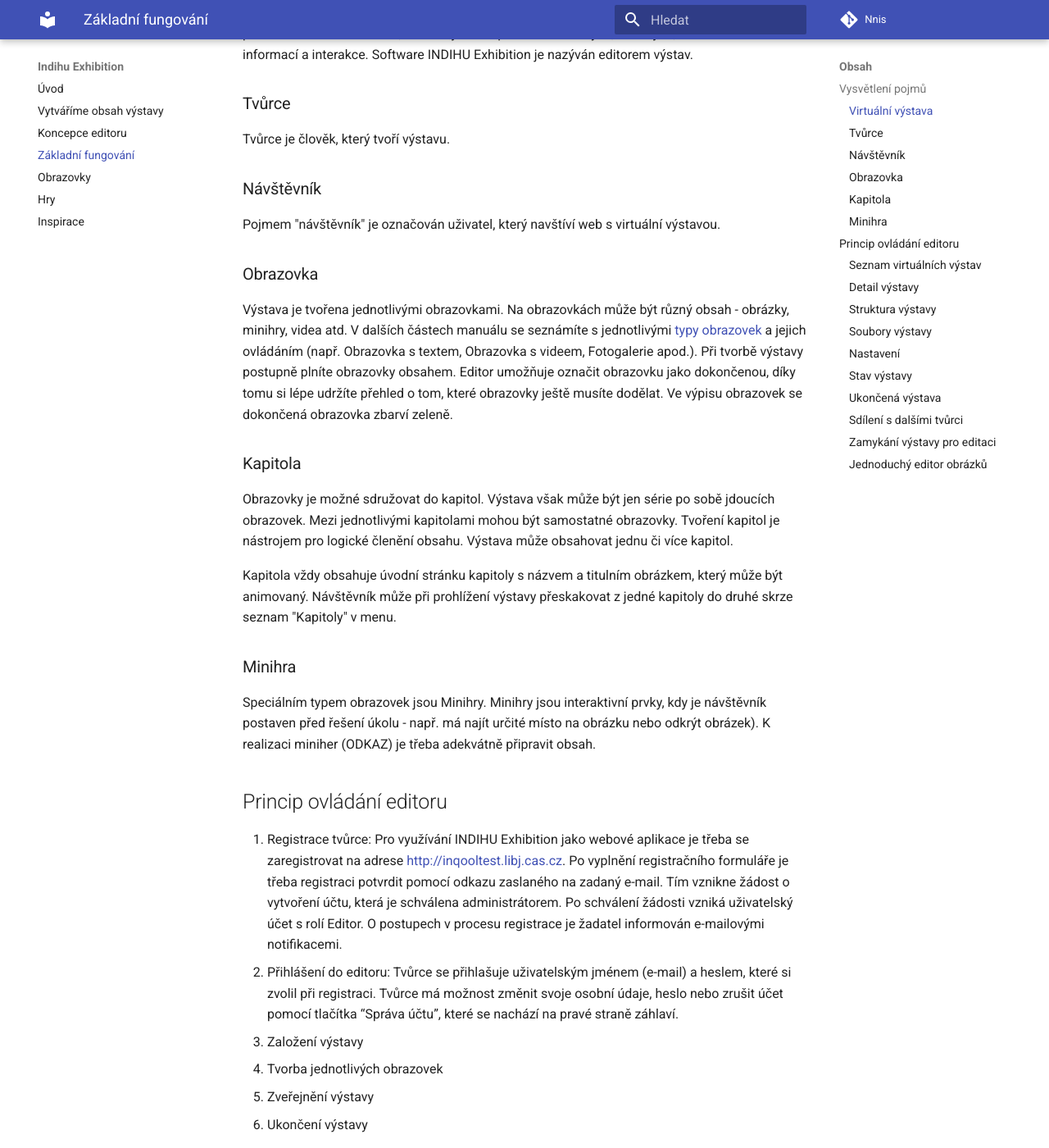
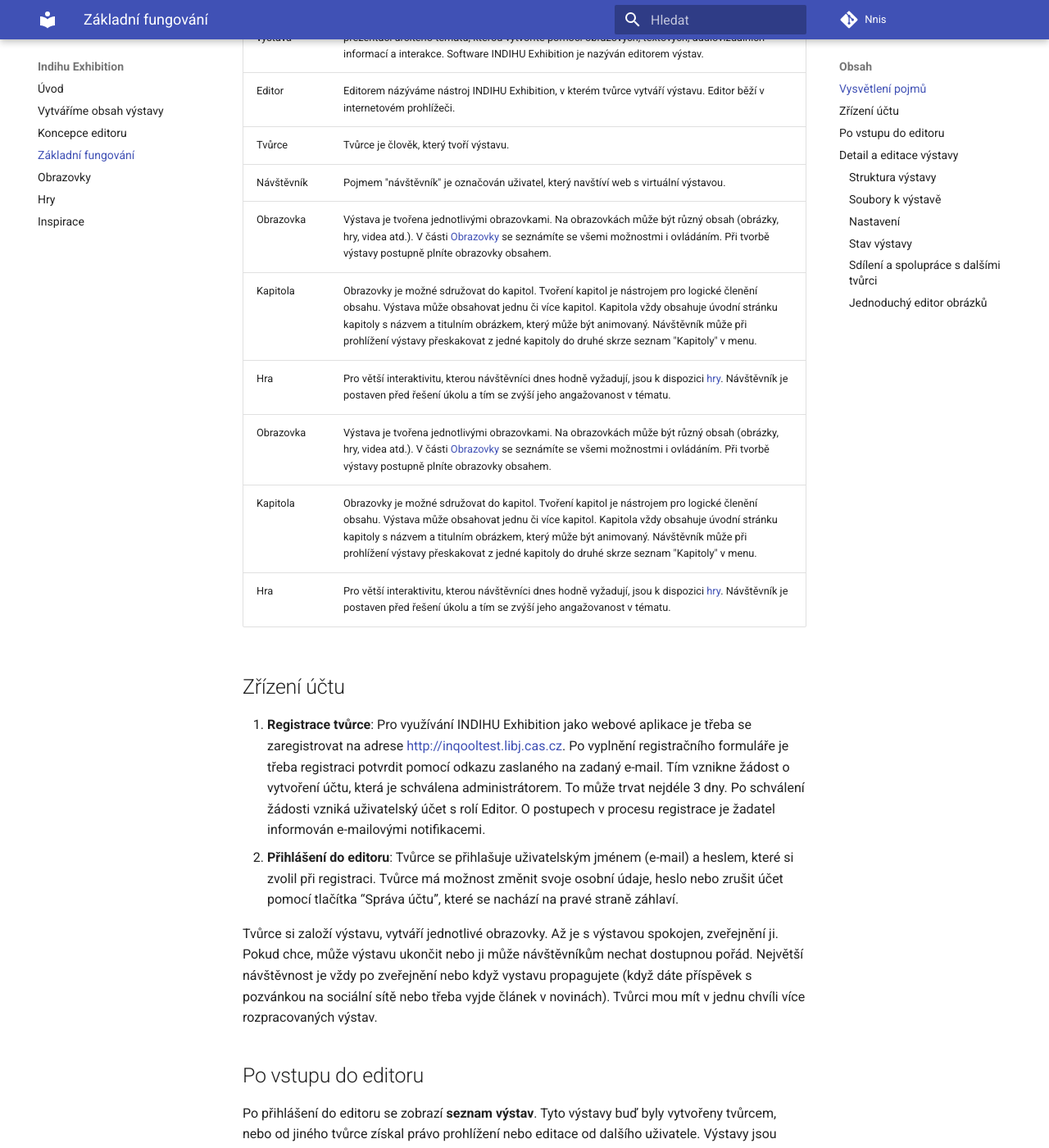
Before and after one commit to nnis/indihu-manual, an MkDocs documentation site: the page built from docs/zaklady.md, in a window 1280 px wide and 1400 px high, scrolled down 274 px. Shown: the whole window at 82% size. Built offline with MkDocs 1.6.1 and Material for MkDocs 9.7.7, drawn with Linux system fonts in a browser that asks for light colours; some of the changed text lies outside the part shown.

Commit message:
oprava textace, větší stručnost, základní pojmy v tabulce

```diff
--- a/docs/zaklady.md
+++ b/docs/zaklady.md
@@ -2,74 +2,40 @@
 
 ## Vysvětlení pojmů
 
-### Virtuální výstava
+| Pojem             | Vysvětlení                                                                                                                                                                                                                                                                                                                                                          |
+|-------------------|---------------------------------------------------------------------------------------------------------------------------------------------------------------------------------------------------------------------------------------------------------------------------------------------------------------------------------------------------------------------|
+| Virtuální výstava | Virtuální výstava je základním konceptem systému a výsledný produkt. Jedná se o ucelenou prezentaci určitého tématu, kterou vytvoříte pomocí obrazových, textových, audiovizuálních informací a interakce. Software INDIHU Exhibition je nazýván editorem výstav.                                                                                                   |
+| Editor            | Editorem názýváme nástroj INDIHU Exhibition, v kterém tvůrce vytváří výstavu. Editor běží v internetovém prohlížeči.                                                                                                                                                                                                                                                |
+| Tvůrce            | Tvůrce je člověk, který tvoří výstavu.                                                                                                                                                                                                                                                                                                                              |
+| Návštěvník        | Pojmem "návštěvník" je označován uživatel, který navštíví web s virtuální výstavou.                                                                                                                                                                                                                                                                                 |
+| Obrazovka         | Výstava je tvořena jednotlivými obrazovkami. Na obrazovkách může být různý obsah (obrázky, hry, videa atd.). V části [Obrazovky](obrazovky.md) se seznámíte se všemi možnostmi i ovládáním. Při tvorbě výstavy postupně plníte obrazovky obsahem.                                                                                                                   |
+| Kapitola          | Obrazovky je možné sdružovat do kapitol. Tvoření kapitol je nástrojem pro logické členění obsahu. Výstava může obsahovat jednu či více kapitol. Kapitola vždy obsahuje úvodní stránku kapitoly s názvem a titulním obrázkem, který může být animovaný. Návštěvník může při prohlížení výstavy přeskakovat z jedné kapitoly do druhé skrze seznam "Kapitoly" v menu. |
+| Hra               | Pro větší interaktivitu, kterou návštěvníci dnes hodně vyžadují, jsou k dispozici [hry](hry.md). Návštěvník je postaven před řešení úkolu a tím se zvýší jeho angažovanost v tématu.                                                                                                                                                                                |                                                                                                                                                                                                                                                              |
+| Obrazovka         | Výstava je tvořena jednotlivými obrazovkami. Na obrazovkách může být různý obsah (obrázky, hry, videa atd.). V části [Obrazovky](obrazovky.md) se seznámíte se všemi možnostmi i ovládáním. Při tvorbě výstavy postupně plníte obrazovky obsahem.                                                                                                                   |
+| Kapitola          | Obrazovky je možné sdružovat do kapitol. Tvoření kapitol je nástrojem pro logické členění obsahu. Výstava může obsahovat jednu či více kapitol. Kapitola vždy obsahuje úvodní stránku kapitoly s názvem a titulním obrázkem, který může být animovaný. Návštěvník může při prohlížení výstavy přeskakovat z jedné kapitoly do druhé skrze seznam "Kapitoly" v menu. |
+| Hra               | Pro větší interaktivitu, kterou návštěvníci dnes hodně vyžadují, jsou k dispozici [hry](hry.md). Návštěvník je postaven před řešení úkolu a tím se zvýší jeho angažovanost v tématu.                                                                                                                                                                                |
 
-Virtuální výstava je základním konceptem systému a výsledný produkt. Jedná se o ucelenou prezentaci určitého tématu, kterou vytvoříte pomocí obrazových, textových, audiovizuálních informací a interakce. Software INDIHU Exhibition je nazýván editorem výstav.
+## Zřízení účtu
 
-### Tvůrce
-
-Tvůrce je člověk, který tvoří výstavu.
-
-### Návštěvník
-
-Pojmem "návštěvník" je označován uživatel, který navštíví web s
-virtuální výstavou.
-
-### Obrazovka
-
-Výstava je tvořena jednotlivými obrazovkami. Na obrazovkách může být
-různý obsah - obrázky, minihry, videa atd. V dalších částech manuálu
-se seznámíte s jednotlivými [typy obrazovek](https://nnis.github.io/indihu-manual/obrazovky/) a jejich ovládáním (např. Obrazovka s textem, Obrazovka s videem, Fotogalerie apod.). Při tvorbě výstavy postupně plníte obrazovky obsahem. Editor umožňuje označit obrazovku jako dokončenou, díky tomu si lépe udržíte přehled o tom, které obrazovky ještě musíte dodělat. Ve výpisu obrazovek se dokončená obrazovka zbarví zeleně.
-
-### Kapitola
-
-Obrazovky je možné sdružovat do kapitol. Výstava však může být jen série po sobě jdoucích obrazovek. Mezi jednotlivými kapitolami mohou být
-samostatné obrazovky. Tvoření kapitol je nástrojem pro logické členění
-obsahu. Výstava může obsahovat jednu či více kapitol.
-
-Kapitola vždy obsahuje úvodní stránku kapitoly s názvem a titulním
-obrázkem, který může být animovaný. Návštěvník může při prohlížení
-výstavy přeskakovat z jedné kapitoly do druhé skrze seznam "Kapitoly" v
-menu.
-
-### Minihra
-
-Speciálním typem obrazovek jsou Minihry. Minihry jsou interaktivní
-prvky, kdy je návštěvník postaven před řešení úkolu - např. má najít
-určité místo na obrázku nebo odkrýt obrázek). K realizaci miniher
-(ODKAZ) je třeba adekvátně připravit obsah.
-
-## Princip ovládání editoru
-
-1.  Registrace tvůrce: Pro využívání INDIHU Exhibition jako webové
+1.  **Registrace tvůrce**: Pro využívání INDIHU Exhibition jako webové
     aplikace je třeba se zaregistrovat na adrese
     <http://inqooltest.libj.cas.cz>. Po vyplnění registračního formuláře
     je třeba registraci potvrdit pomocí odkazu zaslaného na zadaný
     e-mail. Tím vznikne žádost o vytvoření účtu, která je schválena
-    administrátorem. Po schválení žádosti vzniká uživatelský účet s rolí
-    Editor. O postupech v procesu registrace je žadatel informován
-    e-mailovými notifikacemi.
-2.  Přihlášení do editoru: Tvůrce se přihlašuje uživatelským jménem
+    administrátorem. To může trvat nejdéle 3 dny. Po schválení žádosti vzniká uživatelský účet s rolí Editor. O postupech v procesu registrace je žadatel informován e-mailovými notifikacemi.
+2.  **Přihlášení do editoru**: Tvůrce se přihlašuje uživatelským jménem
     (e-mail) a heslem, které si zvolil při registraci. Tvůrce má možnost
     změnit svoje osobní údaje, heslo nebo zrušit účet pomocí tlačítka
     “Správa účtu”, které se nachází na pravé straně záhlaví.
-3.  Založení výstavy
-4.  Tvorba jednotlivých obrazovek
-5.  Zveřejnění výstavy
-6.  Ukončení výstavy
 
-Tvůrce může mít v jednu chvíli více rozpracovaných výstav.
+Tvůrce si založí výstavu, vytváří jednotlivé obrazovky. Až je s výstavou spokojen, zveřejnění ji. Pokud chce, může výstavu ukončit nebo ji může návštěvníkům nechat dostupnou pořád. Největší návštěvnost je vždy po zveřejnění nebo když vystavu propagujete (když dáte příspěvek s pozvánkou na sociální sítě nebo třeba vyjde článek v novinách). Tvůrci mou mít v jednu chvíli více rozpracovaných výstav.
 
-### Seznam virtuálních výstav
+## Po vstupu do editoru
 
-Po přihlášení do editoru se zobrazí seznam výstav. Tyto výstavy buď byly
-vytvořeny tvůrcem, nebo od jiného tvůrce získal právo prohlížení nebo
-editace.
-
-Výstavy jsou zobrazeny graficky (obr. A) nebo seznam (obr. B). Pro
+Po přihlášení do editoru se zobrazí **seznam výstav**. Tyto výstavy buď byly vytvořeny tvůrcem, nebo od jiného tvůrce získal právo prohlížení nebo editace od dalšího uživatele. Výstavy jsou zobrazeny graficky pomocí **dlaždic** (obr. A) nebo jako **seznam** (obr. B). Pro
 přepínání zobrazení slouží ikonka v pravém horním rohu (1). Výstavy je
-možné filtrovat nebo řadit pomocí přepínačů v horní části okna
-(Naposledy použité, Název apod.) (2). Tvůrce může také vyhledávat v
+možné **filtrovat** nebo řadit pomocí přepínačů v horní části okna
+(Naposledy použité, Název apod.) (2). Tvůrce může také **vyhledávat** v
 seznamu výstav podle názvu (3).
 
 U každé výstavy jsou uvedeny základní informace, jako jsou: název, vlastník, stav a datum poslední změny (4).
@@ -81,7 +47,7 @@
 
 ![](img/uvod2-b-seznam.jpg)
 
-### Detail výstavy
+## Detail a editace výstavy
 
 Po otevření detailu výstavy se tvůrci zobrazí první záložka Struktura
 výstavy (1). Lze se přepnout na záložky Soubory (2) pro správu souborů
@@ -113,7 +79,7 @@
 
 ![](img/struktura-vystavy.jpg)
 
-### Soubory výstavy
+### Soubory k výstavě
 
 Každá výstava disponuje svým vlastním souborovým depozitářem, do kterého
 si tvůrce může nahrávat soubory potřebné pro tvorbu výstavy. Tvůrce také
@@ -139,53 +105,28 @@
 
 Každá výstava je v jednom z těchto stavů:
 
-1.  V přípravě: Výstava je v přípravě. Obsah výstavy je možné libovolně
+1.  **V přípravě**: Výstava je v přípravě. Obsah výstavy je možné libovolně
     upravovat. Výstava je přístupná pouze přihlášeným tvůrcům, se
     kterými je výstava sdílena.
-2.  Zveřejněná: Výstava je veřejně dostupná přes svoje URL. Výstavu není
+2.  **Zveřejněná**: Výstava je veřejně dostupná přes svoje URL. Výstavu není
     možné upravovat.
-3.  Ukončená: Výstava byla ukončena a není ani veřejně dostupná ani
-    určena k dalším úpravám. V záložce Nastavení lze v části "Informace
-    návštěvníkovi v případě, že je výstava již ukončená" vytvořit
-    stránku, která se zobrazí návštěvník, když je tato výstava již
-    nedostupná. Výstavu lze znovu převést do stavu V přípravě nebo
-    Zveřejněná.
+3.  **Ukončená**: Výstava byla ukončena a návštěvníci si ji nemohou dále prohlížet, ani ji nemůžete upravovat. Pokud návštěvník klinkne na dokaz výstavy, můžete návštěvníka přesměrovat jinam. V záložce Nastavení lze v části "Informace návštěvníkovi v případě, že je výstava již ukončená" umístit obrázek, dát URL na přesměrování jinam, nebo krátký vzkaz návštěvníkům (např. poděkování za a informaci o tom, co chystáte dál).
 
-URL výstavy umožňuje nastavit libovolnou koncovku adresy tak, aby byla
-dobře použitelná a zapamatovatelná.
+!!! info "Tip"
+    URL výstavy umožňuje nastavit libovolnou koncovku adresy tak, aby byla dobře použitelná a zapamatovatelná. Upravte URL tak, aby na propagačních materiálech vypada dobře.
 
-### Ukončená výstava
+### Sdílení a spolupráce s dalšími tvůrci
 
-Pokud je výstava ukončená, je možné zobrazit návštěvníkovi náhradní
-obrazovku s těmito informacemi:
-
-1.  Obrázek na pozadí
-2.  URL pro přesměrování: web, kam je návštěvníkovi doporučeno
-    pokračovat (jiná výstava nebo web instituce, která výstavu
-    pořádala)
-3.  Oznámení návštěvníkovi: Krátký informační text (např. poděkování za
-    zájem)
-
-### Sdílení s dalšími tvůrci
-
-Výstavu lze sdílet s dalšími tvůrci. Ostatním tvůrcům je možné dát práva
-jen k prohlížení nebo i k editaci. Můžete přidávat jen tvůrce, kteří
+Výstavu lze sdílet s dalšími tvůrci. Ostatním tvůrcům je možné dát **práva
+jen k prohlížení nebo i k editaci**. Můžete přidávat jen tvůrce, kteří
 jsou do editoru zaregistrovaní. K přidání další osoby je
 možné zaslat e-mailovou pozvánku s výzvou k registraci. O sdílení
-výstavy budete informováni e-mailem.
-
-Výstavu je dále možné sdílet odesláním URL adresy výstavy, a to jak
+výstavy budete informováni e-mailem. Výstavu je dále možné **sdílet odesláním URL adresy výstavy**, a to jak
 odkazu na titulní obrazovku, tak na libovolnou kapitolu či obrazovku.
 Avšak stále platí, že pokud výstava není ve stavu Zveřejněná, nikdo
 jiný než ostatní tvůrci ji neuvidí.
 
-### Zamykání výstavy pro editaci
-
-Pokud některý z tvůrců začne výstavu editovat, zamkne tuto výstavu pro
-editaci ostatním tvůrcům a to standardně na 1 minutu. Informace o tom,
-který tvůrce právě výstavu upravuje, je viditelná jak v seznamu výstav,
-tak na detailu výstavy. Ostatní tvůrci mohou výstavu prohlížet, ale ne
-upravovat.
+Při **spolupráci více autorů** se automaticky editace zamkne na 1 minutu. Informace o tom, který tvůrce právě výstavu upravuje, je viditelná jak v seznamu výstav, tak na detailu výstavy. Ostatní tvůrci mohou výstavu prohlížet, ale ne upravovat.
 
 !!! info "Tip"
     Ačkoli je zámek pro editaci nastaven jen na 1 minutu, doporučujeme se předem domluvit, kdy kdo na výstavě bude pracovat. Zabráníte tomu, abyste pracovali na stejné části výstavy.
```
